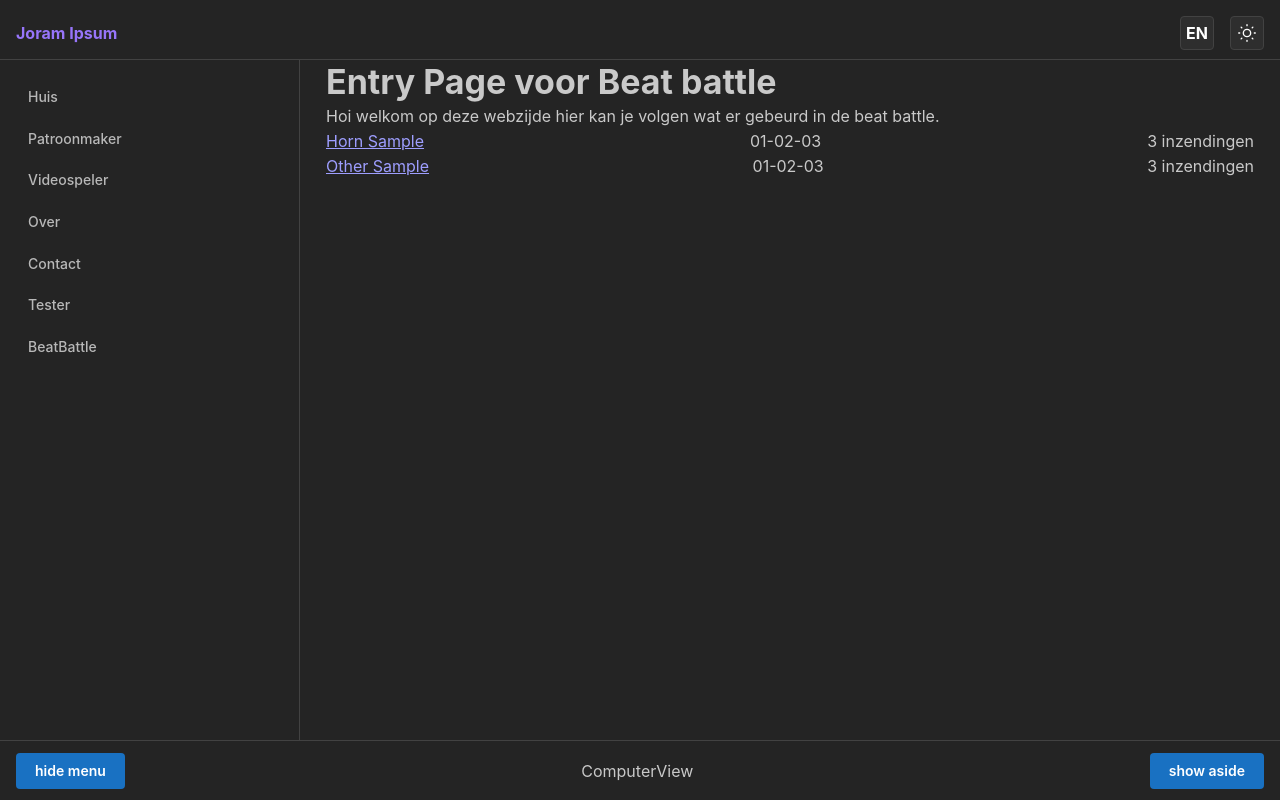
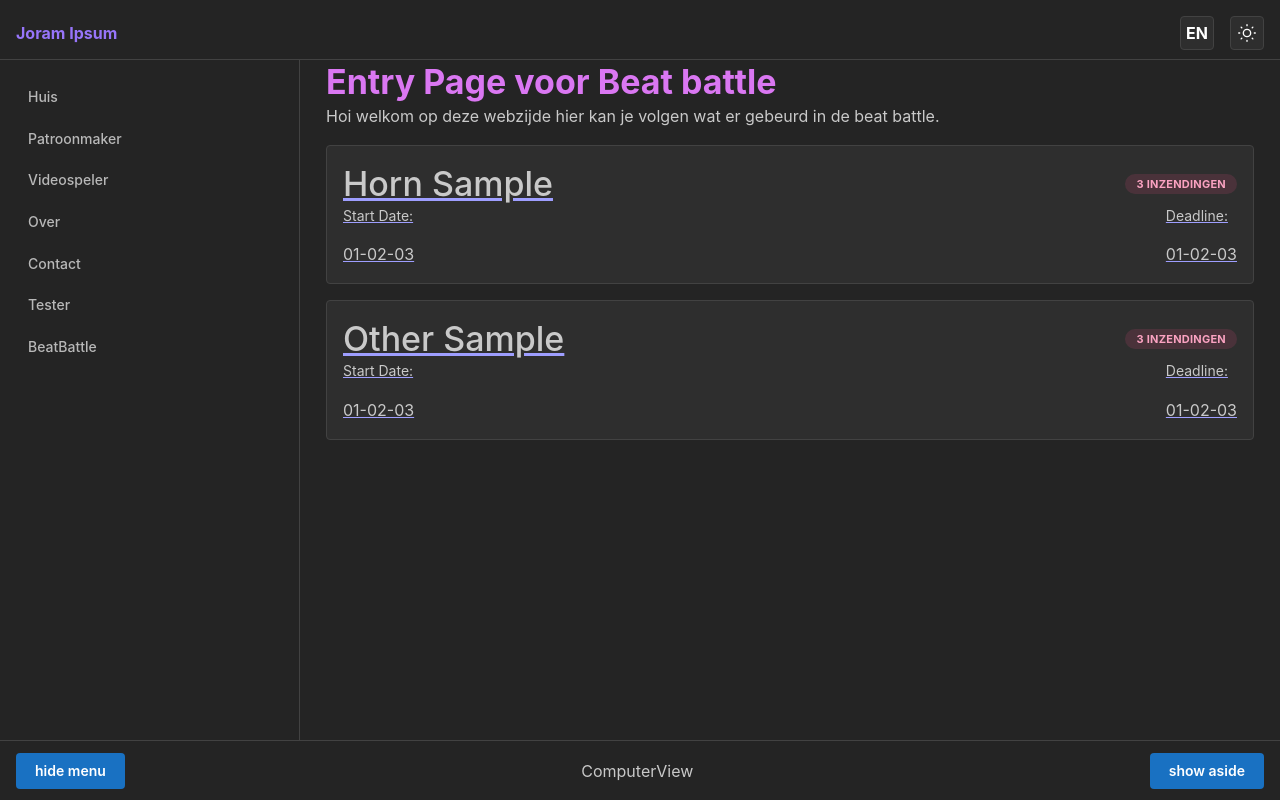
Before and after one commit to Joram3000/joram3000.github.io, a React (Vite) app: page /#/beatbattle in a window 1280 px wide. Built offline with nearby package versions, Linux system fonts and the light colour scheme; no server answers.

Commit message:
create round card

```diff
--- a/src/pages/beatbattle-page/BeatBattlePage.tsx
+++ b/src/pages/beatbattle-page/BeatBattlePage.tsx
@@ -1,14 +1,15 @@
 import { useSelector } from "react-redux";
 import { getBeatStateSelector } from "../../store/beatbattle/selectors";
-import { Container, Group, Title, Text } from "@mantine/core";
+import { Container, Title, Text } from "@mantine/core";
 import { Link } from "react-router-dom";
+import RoundCard from "./components/RoundCard";
 
 const BeatBattlePage: React.FC = () => {
   const beatBattleState = useSelector(getBeatStateSelector);
 
   return (
     <Container>
-      <Title>Entry Page voor Beat battle</Title>
+      <Title c="grape">Entry Page voor Beat battle</Title>
 
       <Text>
         Hoi welkom op deze webzijde hier kan je volgen wat er gebeurd in de beat
@@ -16,14 +17,9 @@ const BeatBattlePage: React.FC = () => {
       </Text>
 
       {beatBattleState.contests.map((contest, i) => (
-        <Group key={i} justify="space-between">
-          <Link to={`/beatbattle/${i}`}>
-            <Text>{contest.sample.name}</Text>
-          </Link>
-          <Text>{contest.sample.dateAdded}</Text>
-
-          <Text>{contest.beats.length} inzendingen</Text>
-        </Group>
+        <Link to={`/beatbattle/${i}`} key={i}>
+          <RoundCard contest={contest} />
+        </Link>
       ))}
     </Container>
   );
--- a/src/pages/beatbattle-page/components/DialogueCard.tsx
+++ b/src/pages/beatbattle-page/components/DialogueCard.tsx
@@ -9,12 +9,15 @@ const DialogueCard: React.FC<DialogueCardProps> = ({ reactions }) => {
   return (
     <Container>
       {reactions.map((reaction, i) => (
-        <Group bg="green" key={i}>
-          <Text> {reaction.dateAdded}</Text>
-          <Text fw={700} key={i}>
-            {reaction.beatMaker.name} : {reaction.contents}
-          </Text>
-        </Group>
+        <Container bg="green" key={i}>
+          <Group justify="space-between">
+            <Text fw={700} key={i}>
+              {reaction.beatMaker.name} zegt:
+            </Text>
+            <Text size="xs"> {reaction.dateAdded} </Text>
+          </Group>
+          <Text>{reaction.contents}</Text>
+        </Container>
       ))}
     </Container>
   );
--- /dev/null
+++ b/src/pages/beatbattle-page/components/RoundCard.tsx
@@ -0,0 +1,34 @@
+import { Card, Group, Badge, Title, Text, Stack } from "@mantine/core";
+import { contest } from "../../../store/beatbattle/types";
+
+interface RoundCardProps {
+  contest: contest;
+}
+
+const RoundCard: React.FC<RoundCardProps> = ({ contest }) => {
+  return (
+    <Card my="md" withBorder>
+      <Group justify="space-between">
+        <Title fw={500}>{contest.sample.name}</Title>
+
+        <Badge pos="absolute" right={0} mr="md" color="pink" variant="light">
+          {contest.beats.length} inzendingen
+        </Badge>
+      </Group>
+
+      <Group justify="space-between">
+        <Stack>
+          <Text size="sm">Start Date: </Text>
+          <Text>{contest.dateAdded}</Text>
+        </Stack>
+
+        <Stack>
+          <Text size="sm">Deadline:</Text>
+          <Text>{contest.dateAdded}</Text>
+        </Stack>
+      </Group>
+    </Card>
+  );
+};
+
+export default RoundCard;
--- a/src/pages/beatbattle-page/contestpage.tsx
+++ b/src/pages/beatbattle-page/contestpage.tsx
@@ -36,15 +36,12 @@ const ContestPage: React.FC = () => {
   return (
     <Box>
       <Stack bg="dark" m="md">
-        <Group justify="space-between">
-          <Title c="white">Battle Round</Title> <Title c="lime">{id}</Title>
-        </Group>
         <Group>
-          <Text c="white">Met deze sample:</Text>
-
-          <Popover position="bottom" withArrow shadow="md">
+          <Popover position="bottom" withArrow shadow="md" width={"100%"}>
             <Popover.Target>
-              <Text fw={700}>{getContest.sample.name}</Text>
+              <Title fw={700} c="violet">
+                {getContest.sample.name}
+              </Title>
             </Popover.Target>
             <Popover.Dropdown p="md">
               <Button onClick={onURLClick}>Download Sample</Button>
@@ -53,10 +50,11 @@ const ContestPage: React.FC = () => {
             </Popover.Dropdown>
           </Popover>
         </Group>
-
         <Group>
-          <Text>toegevoegd:</Text>
-          <Text>{dateAdded}</Text>
+          <Text c="white">Battle Round: {id}</Text> <Title c="lime"></Title>
+        </Group>
+        <Group>
+          <Text>toegevoegd: {dateAdded}</Text>
         </Group>
 
         <Title px="md">inzendingen:</Title>
```
